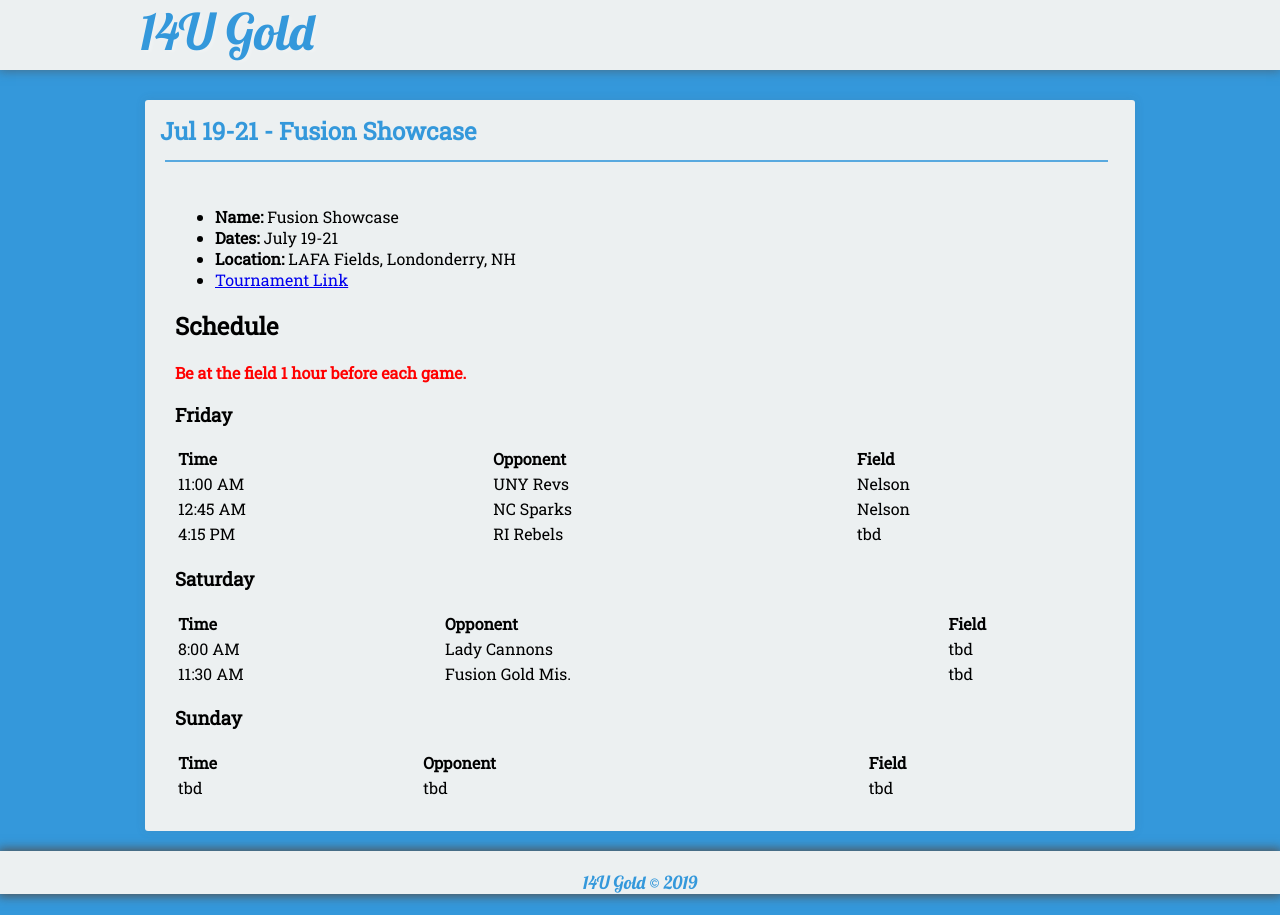
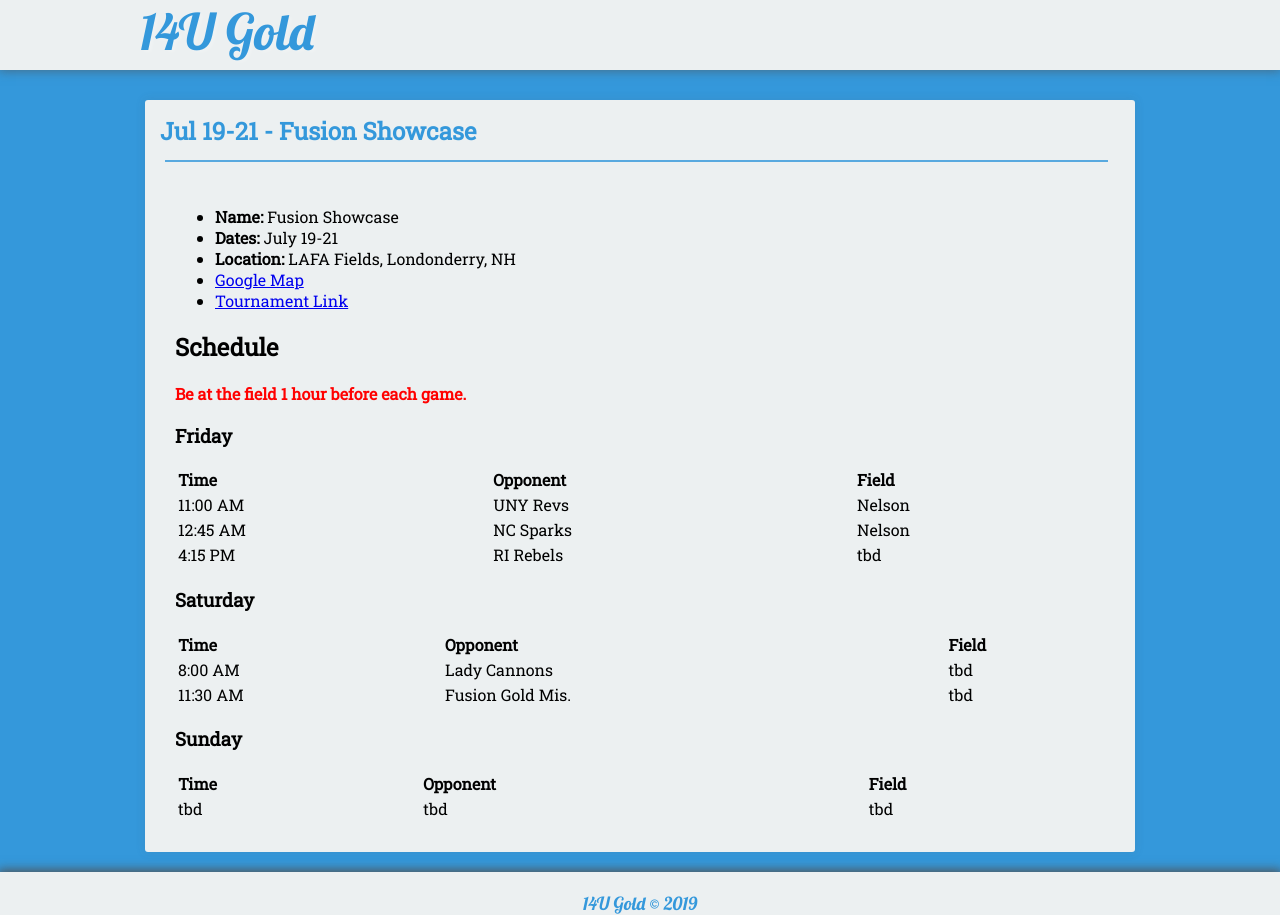
Before and after one commit to seanmerrow/ecf, a Jekyll site: the page built from _posts/2019-07-05-Jul-13-Fusion.md, in a window 1280 px wide. Built offline with Jekyll 4.4.1, drawn with Linux system fonts in a browser that asks for light colours; nearby versions of some CDN libraries.

Commit message:
Update 2019-07-05-Jul-13-Fusion.md

```diff
--- a/_posts/2019-07-05-Jul-13-Fusion.md
+++ b/_posts/2019-07-05-Jul-13-Fusion.md
@@ -11,6 +11,7 @@ category:
 * **Name:** Fusion Showcase
 * **Dates:** July 19-21
 * **Location:** LAFA Fields, Londonderry, NH
+* [Google Map](https://goo.gl/maps/hh3FR8mcin3UWiWHA)
 * [Tournament Link](http://www.asanewengland.com/TournamentDetails.aspx?TournamentKey=5273)
 
 ## Schedule
```
